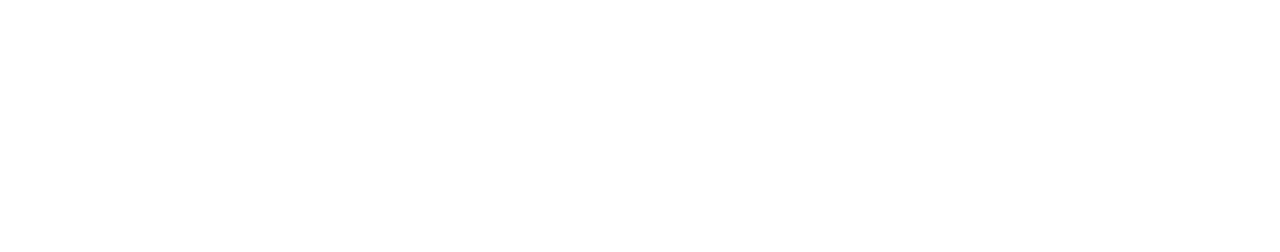
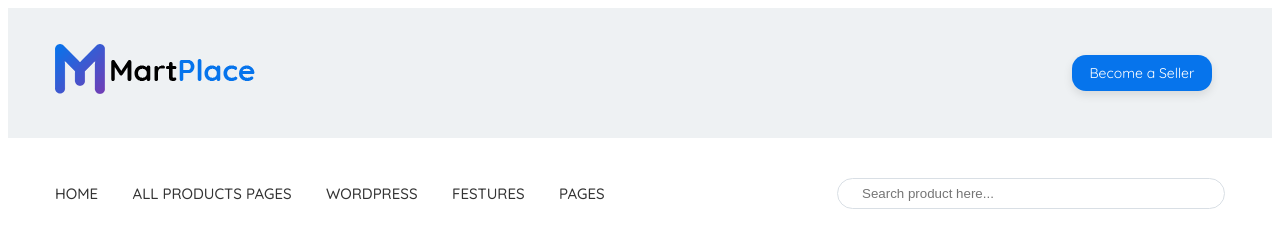
Before and after one commit to Inna12018/martplace, a website: page app/index.html in a window 1280 px wide. Drawn offline with nearby package versions, Linux system fonts and the light colour scheme; files that its build step writes are made by us from their sources.

Commit message:
added header

```diff
--- a/app/index.html
+++ b/app/index.html
@@ -5,16 +5,77 @@
     <meta charset="UTF-8">
     <meta name="viewport" content="width=device-width, initial-scale=1.0">
     <title>Martplace</title>
+    <link href="https://fonts.googleapis.com/css2?family=Quicksand:wght@400;500;700&display=swap" rel="stylesheet">
     <link rel="stylesheet" href="css/libs.min.css">
     <link rel="stylesheet" href="css/style.min.css">
 </head>
+
 <body>
+    <header class="header">
+        <div class="header__top">
+            <div class="container">
+                <div class="header__top-inner">
+                    <div class="header__logo">
+                        <a href="#">
+                            <img src="images/logo.png" alt="logo"></a>
+                    </div>
+
+                    <div class="header__box">
+                        <a class="header__btn" href="">Become a Seller</a>
+                        <a class="bell" href="#"></a>
+                        <a class="envelope" href="#"></a>
+                        <a class="basket" href="#"></a>
+                    </div>
+                </div>
+            </div>
+        </div>
+
+        <div class="header__menu">
+            <div class="container">
+                <div class="header__menu-inner">
+                    <nav class="menu">
+                        <ul class="menu__list">
+                            <li>
+                                <a href="#">
+                                    Home
+                                </a>
+                            </li>
+                            <li>
+                                <a href="#">
+                                    all products Pages
+                                </a>
+                            </li>
+                            <li>
+                                <a href="#">
+                                    wordpress
+                                </a>
+                            </li>
+                            <li>
+                                <a href="#">
+                                    festures
+                                </a>
+                            </li>
+                            <li>
+                                <a href="#">
+                                    Pages
+                                </a>
+                            </li>
+                        </ul>
+                    </nav>
+                    <form class="menu__search">
+                        <input class = "menu__search-box" type="text" placeholder="Search product here...">
+                    </form>
+                </div>
+            </div>
+        </div>
 
 
 
-    <script src="https://ajax.googleapis.com/ajax/libs/jquery/3.5.1/jquery.min.js"></script>
-    <script src="js/libs.min.js"></script>
-    <script src="js/main.min.js"></script>
+
+
+        <script src="https://ajax.googleapis.com/ajax/libs/jquery/3.5.1/jquery.min.js"></script>
+        <script src="js/libs.min.js"></script>
+        <script src="js/main.min.js"></script>
 </body>
 
 </html>
--- a/app/js/main.js
+++ b/app/js/main.js
@@ -1,3 +1,5 @@
 $(function(){
 
+
+
 });
--- /dev/null
+++ b/app/scss/_global.scss
@@ -0,0 +1,35 @@
+html {
+    box-sizing: border-box;
+ }
+
+ *,
+ *::before,
+ *::after {
+    box-sizing: inherit;
+ }
+
+ a {
+   display: inline-block;
+   text-decoration: none;
+   color: $text;
+ }
+
+ ul, li {
+     margin: 0;
+     padding: 0;
+     list-style: none;
+ }
+
+ body {
+  font-family: 'Quicksand', sans-serif;
+  font-weight: 400;
+  font-size: 16px;
+  line-height: 30px;
+  color: $text;
+}
+
+.container {
+    max-width: 1200px;
+    margin: 0 auto;
+    padding: 15px;
+ }
--- /dev/null
+++ b/app/scss/_vars.scss
@@ -0,0 +1,3 @@
+$text: #555555;
+$blue: #0674ec;
+$violet: #7347c1;
--- a/app/scss/style.scss
+++ b/app/scss/style.scss
@@ -1,12 +1,73 @@
-html {
-    box-sizing: border-box;
+@import "vars";
+@import "global";
+@import "fonts";
+
+
+.header {
 }
-*,
-*::before,
-*::after{
-    box-sizing: inherit;
+.header__top {
+    background-color: #eef1f3;
 }
-.box {
-  display: flex;
+
+.header__top-inner {
+    display: flex;
+    justify-content: space-between;
+    height: 100px;
+    align-items: center;
+}
+
+.header__box {
+}
+
+.header__btn {
+    font-size: 14px;
+    text-align: center;
+    width: 140px;
+    color: #fff;
+    padding: 3px 17px;
+    border-radius: 14px;
+    background-color: rgb(6, 116, 236);
+    box-shadow: 0px 4px 10px 0px rgba(0, 0, 0, 0.1);
+}
+
+.bell {
+}
+.envelope {
+}
+.basket {
+}
+.header__menu {
+}
+.header__menu-inner {
+    display: flex;
+    justify-content: space-between;
+    height: 80px;
+    align-items: center;
+}
+.menu {
+}
+.menu__list {
+    li{
+        display: inline-block;
+        & + li {
+            margin-left: 30px;
+        }
+    }
+    a{
+        color: #333333;
+        font-size: 15px;
+        font-weight: 500;
+        text-transform: uppercase;
+    }
+}
+.menu__search {
+    margin-left: auto;
+
 
 }
+.menu__search-box {
+    padding: 7px 185px 7px 24px;
+    border: 1px solid #d9dfe5;
+    border-radius: 19px;
+    color: #898f96;
+}
--- a/gulpfile.js
+++ b/gulpfile.js
@@ -8,7 +8,7 @@
     cssmin = require('gulp-cssmin');
 
 gulp.task('sass', function () {
-    return gulp.src('app/scss/style.scss')
+    return gulp.src('app/scss/**/*.scss')
         .pipe(sass({ outputStyle: 'compressed' }))
         .pipe(rename({ suffix: '.min' }))
         .pipe(autoprefixer({
@@ -57,7 +57,7 @@
 });
 
 gulp.task('watch', function () {
-    gulp.watch('app/scss/style.scss', gulp.parallel('sass'))
+    gulp.watch('app/scss/**/*.scss', gulp.parallel('sass'))
     gulp.watch('app/*.html', gulp.parallel('html'))
     gulp.watch('app/js/*.js', gulp.parallel('js'))
 });
```
Also changed, not shown: app/fonts/Quicksand-Bold.ttf (added), app/fonts/Quicksand-Medium.ttf (added), app/fonts/Quicksand-Regular.ttf (added), app/images/logo.png (added), app/scss/fonts.scss (added).
